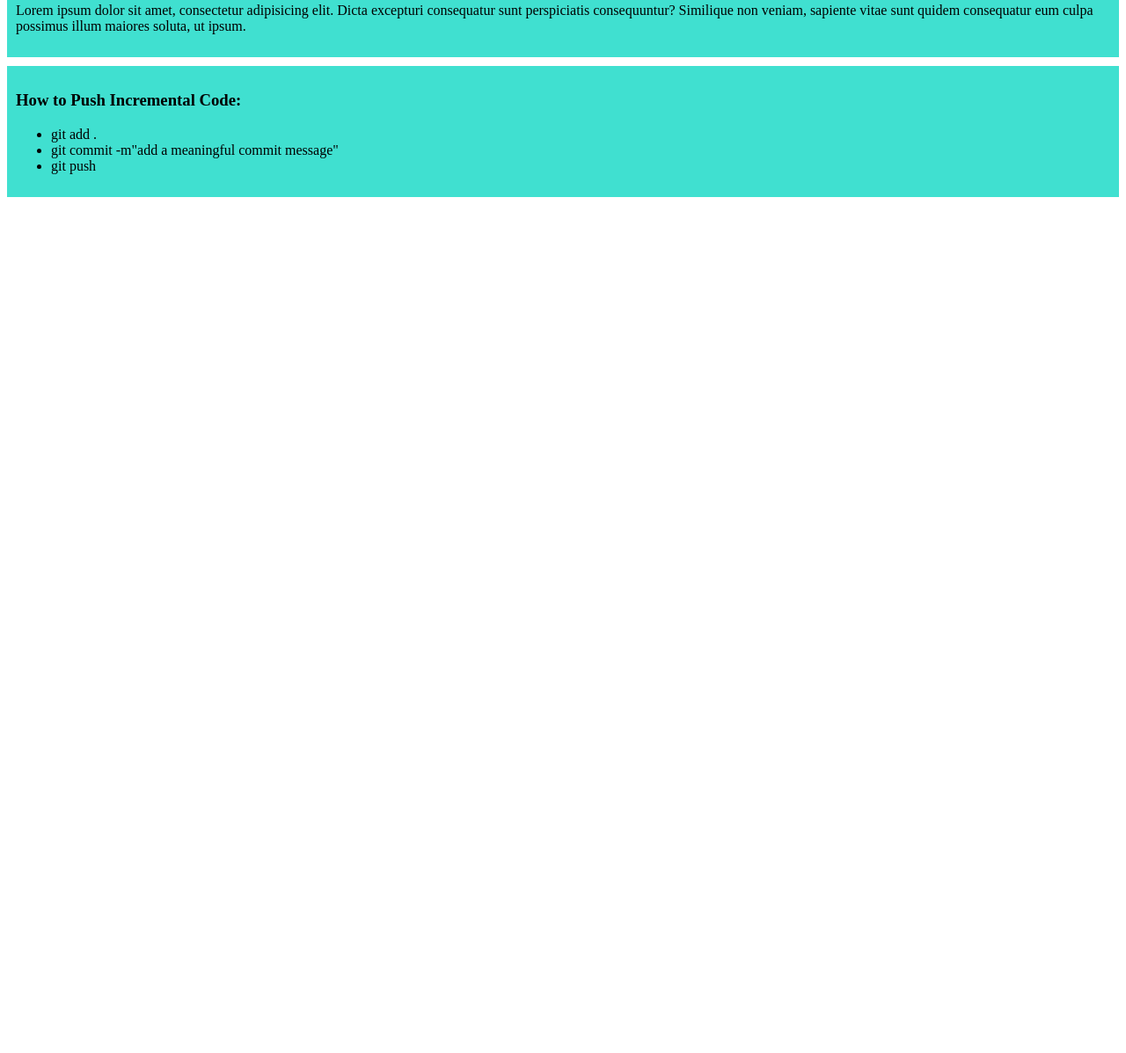
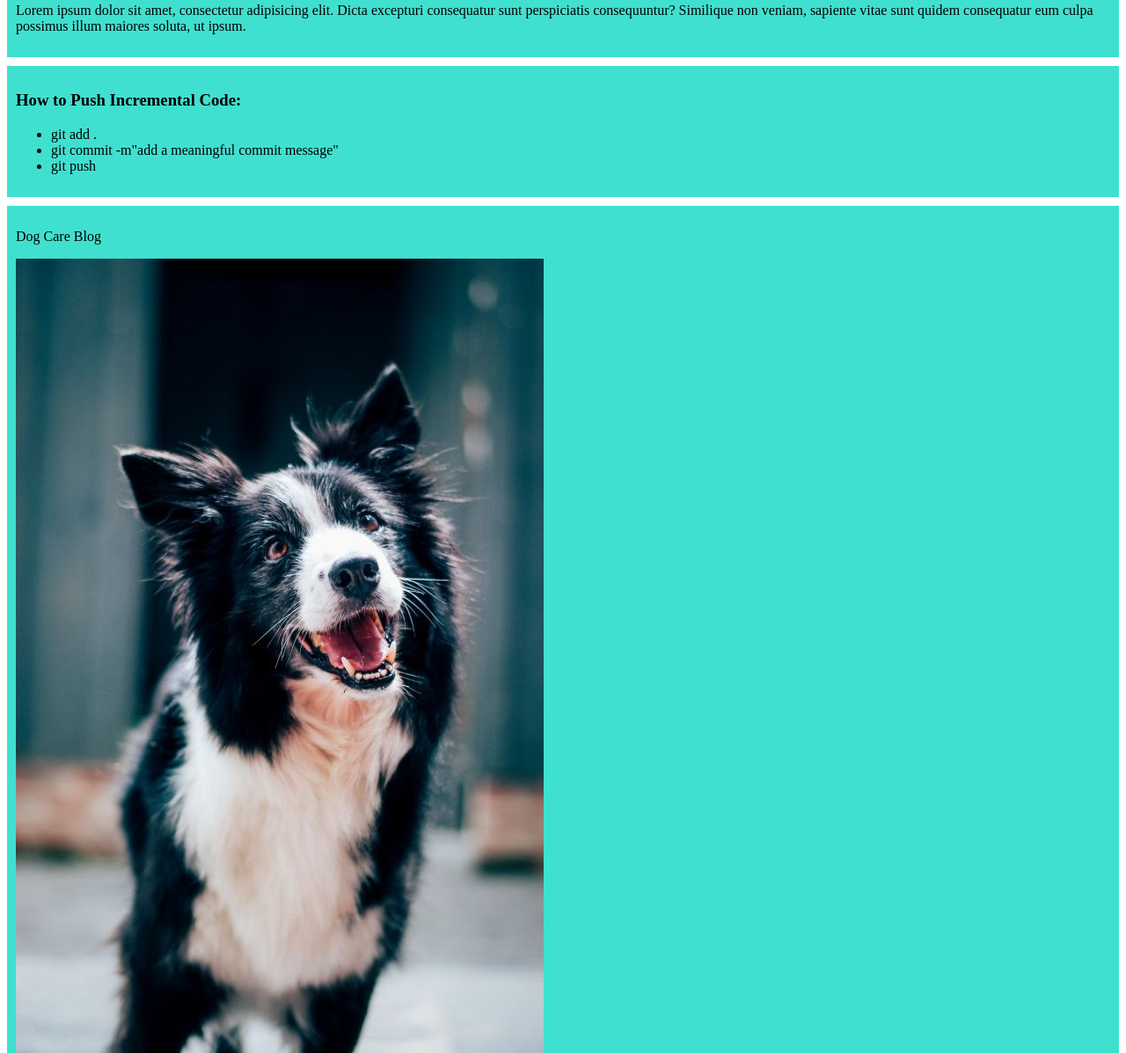
Before and after one commit to tanvir05/my-simple-website, a plain HTML site: page index.html in a window 1280 px wide. Shown: the part 499-1696 px from the top of the page at 88% size. Before the commit the page ends 800 px from the top, so only its background shows below. Drawn offline with Linux system fonts and the light colour scheme.

Commit message:
added dog pic

```diff
--- a/index.html
+++ b/index.html
@@ -30,6 +30,10 @@
         <li>git push</li>
     </ul>
 </div>
+<div>
+    <p>Dog Care Blog</p>
+<img src="images/Cute Dog.jpg" alt="dog pic">
+</div>
 <body>
 
 </body>
```
Also changed, not shown: images/Cute Dog.jpg (added).
